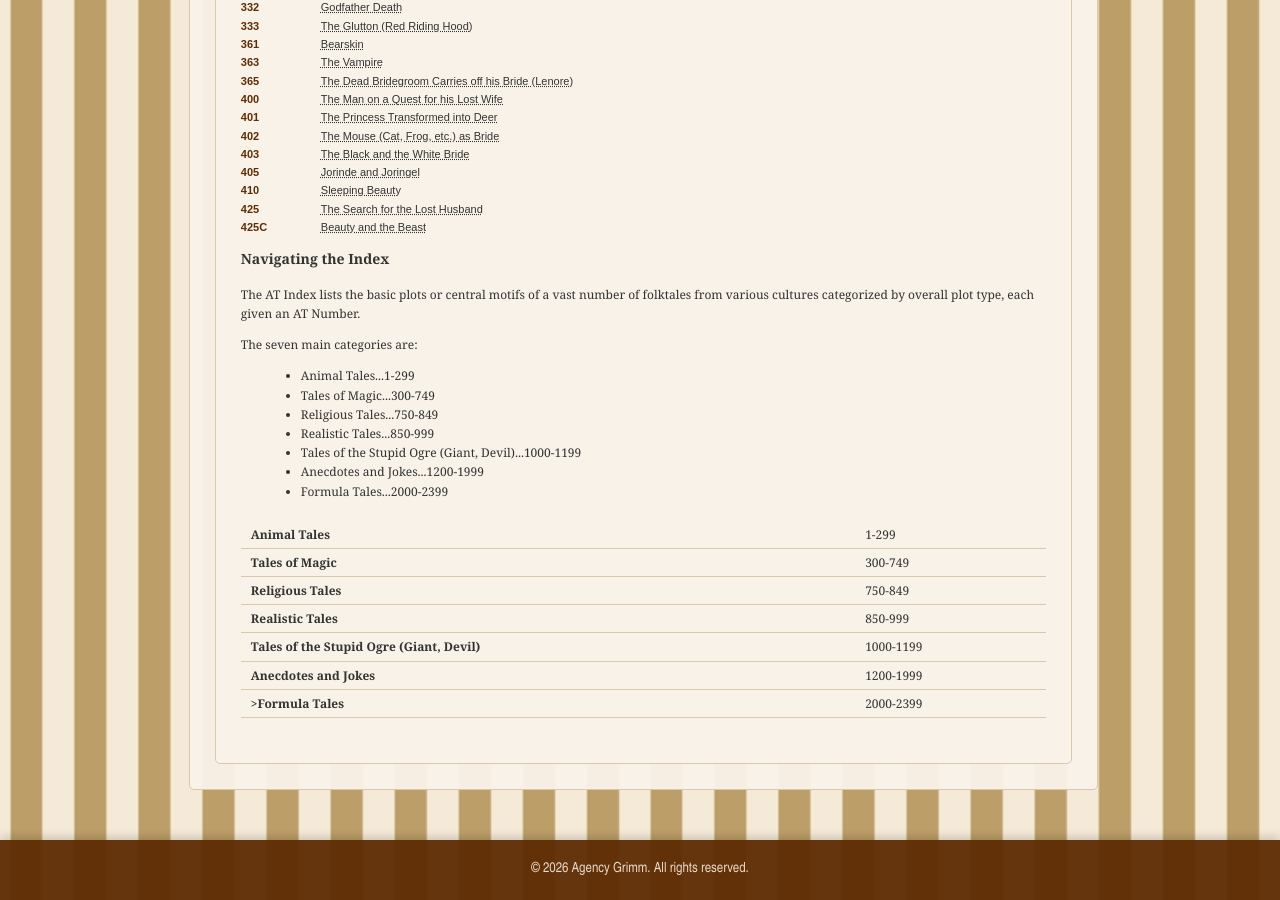
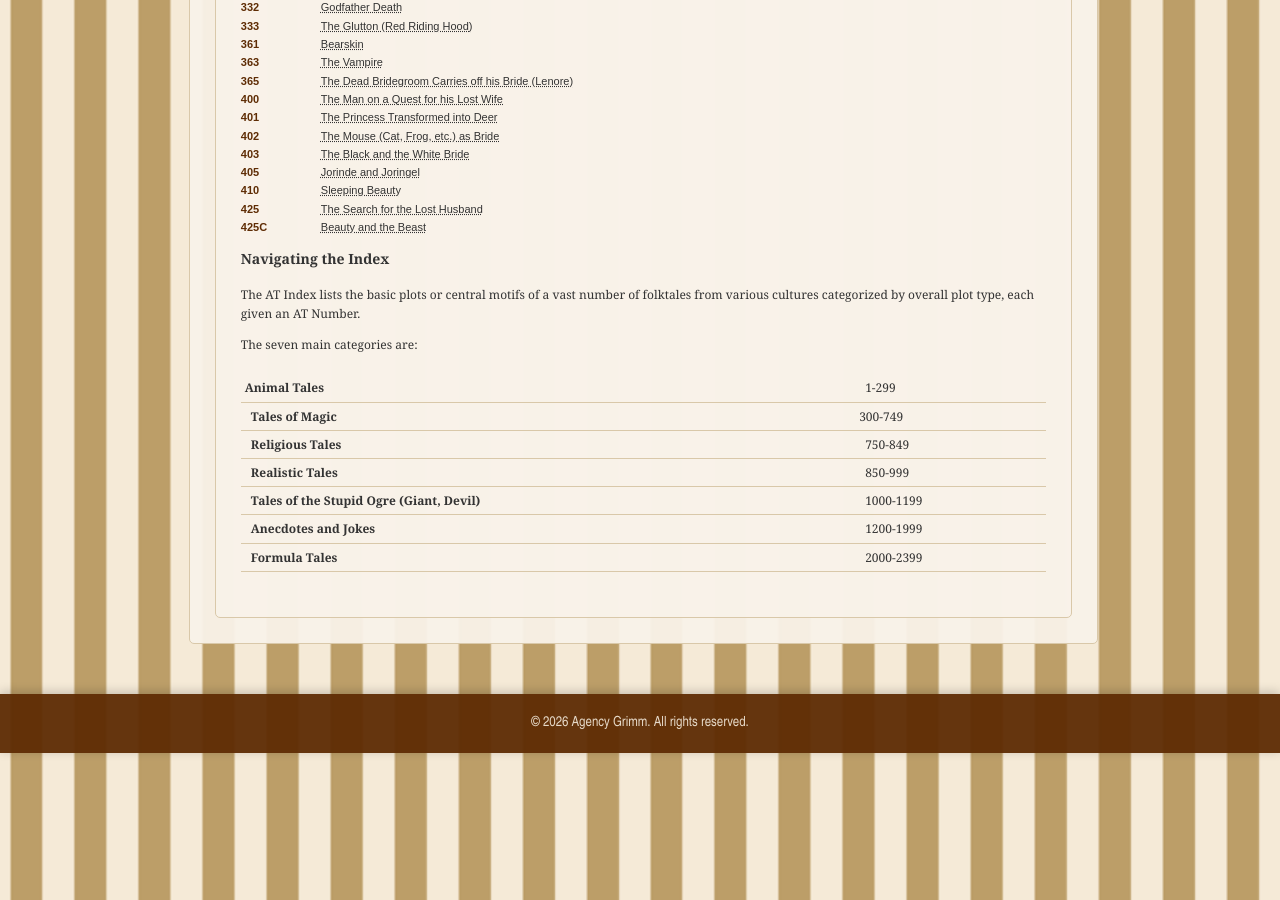
Before and after one commit to johnhopes-collab/grimmsdetectiveagency, a Jekyll site: the page built from archives/at-index.html, in a window 1280 px wide and 900 px high, scrolled down 1688 px. Built offline with Jekyll 4.4.1, drawn with Linux system fonts in a browser that asks for light colours.

Commit message:
Update at-index.html

```diff
--- a/archives/at-index.html
+++ b/archives/at-index.html
@@ -240,22 +240,14 @@ title: Archives / Aarne-Thompson Index
             <h3>Navigating the Index</h3>
             <p>The AT Index lists the basic plots or central motifs of a vast number of folktales from various cultures categorized by overall plot type, each given an AT Number.</p>
             <p>The seven main categories are:</p>
-                <ul style="margin-left: 20px;">
-                    <li>Animal Tales...1-299</li>
-                    <li>Tales of Magic...300-749</li>
-                    <li>Religious Tales...750-849</li>
-                    <li>Realistic Tales...850-999</li>
-                    <li>Tales of the Stupid Ogre (Giant, Devil)...1000-1199</li>
-                    <li>Anecdotes and Jokes...1200-1999</li>
-                    <li>Formula Tales...2000-2399</li>
-                </ul>
+
                 <table style="width: 100%; border-collapse: collapse; margin: 20px 0;">
-                    <tr><td style="padding: 4px 10px; border-bottom: 1px solid #d9c8a9; font-weight: bold;">Animal Tales</td><td style="padding: 4px 10px; border-bottom: 1px solid #d9c8a9;">1-299</td></tr>
-                    <tr><td style="padding: 4px 10px; border-bottom: 1px solid #d9c8a9; font-weight: bold;">Tales of Magic</td><td style="padding: 4px 10px; border-bottom: 1px solid #d9c8a9;">300-749</td></tr>
+                    <tr><td style="padding: 4px 4px; border-bottom: 1px solid #d9c8a9; font-weight: bold;">Animal Tales</td><td style="padding: 4px 10px; border-bottom: 1px solid #d9c8a9;">1-299</td></tr>
+                    <tr><td style="padding: 4px 10px; border-bottom: 1px solid #d9c8a9; font-weight: bold;">Tales of Magic</td><td style="padding: 4px 4px; border-bottom: 1px solid #d9c8a9;">300-749</td></tr>
                     <tr><td style="padding: 4px 10px; border-bottom: 1px solid #d9c8a9; font-weight: bold;">Religious Tales</td><td style="padding: 4px 10px; border-bottom: 1px solid #d9c8a9;">750-849</td></tr>
                     <tr><td style="padding: 4px 10px; border-bottom: 1px solid #d9c8a9; font-weight: bold;">Realistic Tales</td><td style="padding: 4px 10px; border-bottom: 1px solid #d9c8a9;">850-999</td></tr>
                     <tr><td style="padding: 4px 10px; border-bottom: 1px solid #d9c8a9; font-weight: bold;">Tales of the Stupid Ogre (Giant, Devil)</td><td style="padding: 4px 10px; border-bottom: 1px solid #d9c8a9;">1000-1199</td></tr>
                     <tr><td style="padding: 4px 10px; border-bottom: 1px solid #d9c8a9; font-weight: bold;">Anecdotes and Jokes</td><td style="padding: 4px 10px; border-bottom: 1px solid #d9c8a9;">1200-1999</td></tr>
-                    <tr><td style="padding: 4px 10px; border-bottom: 1px solid #d9c8a9; font-weight: bold;">>Formula Tales</td><td style="padding: 4px 10px; border-bottom: 1px solid #d9c8a9;">2000-2399</td></tr>
+                    <tr><td style="padding: 4px 10px; border-bottom: 1px solid #d9c8a9; font-weight: bold;">Formula Tales</td><td style="padding: 4px 10px; border-bottom: 1px solid #d9c8a9;">2000-2399</td></tr>
                 </table>
 </div>
```
